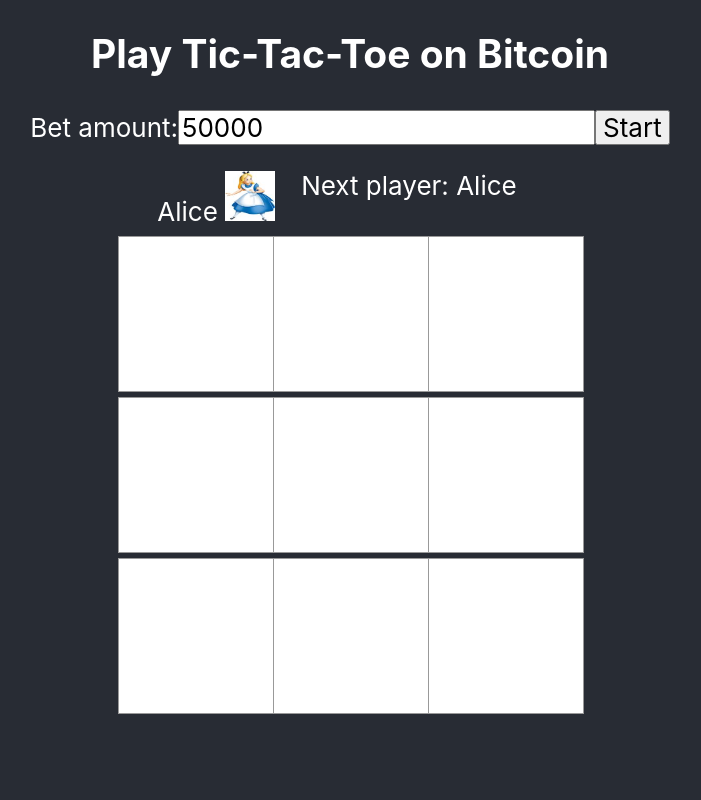
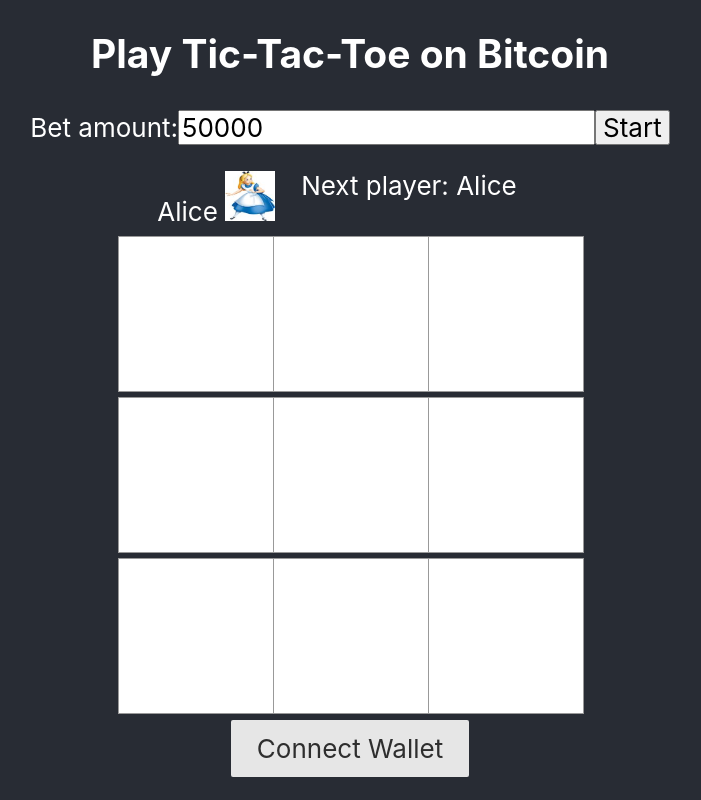
Before and after one commit to sCrypt-Inc/tic-tac-toe, a React (Create React App) app: page / in a window 1280 px wide. Shown: the whole page, without its empty margins (290-991 px from the left). Built offline with nearby package versions, Linux system fonts and the light colour scheme; what scrypt-ts would draw is missing.

Commit message:
add sensiletLogin

```diff
--- a/src/App.tsx
+++ b/src/App.tsx
@@ -1,8 +1,8 @@
 import "./App.css";
 import Game from "./Game";
-import React, { useState, useEffect } from "react";
+import React, { useState, useEffect, useRef } from "react";
 import TitleBar from "./TitleBar";
-
+import { WhatsonchainProvider, bsv, SensiletSigner } from "scrypt-ts";
 const initialGameData = {
   amount: 0,
   name: "tic-tac-toe",
@@ -20,8 +20,18 @@
 function App() {
 
   const [gameData, setGameData] = useState(initialGameData);
+  const [isConnected, setConnected] = useState(false);
+  const [balance, setBalance] = useState(0);
+  const signerRef = useRef<SensiletSigner>();
+
 
   const startGame = async (amount: number) => {
+
+    if (!isConnected) {
+      alert("Peleas connect wallet first.")
+      return
+    }
+
     setGameData(Object.assign({}, gameData, {
       start: true
     }))
@@ -30,6 +40,26 @@
   const cancelGame = async () => {
     setGameData(Object.assign({}, gameData, initialGameData))
   };
+
+  const sensiletLogin = async () => {
+    try {
+      const provider = new WhatsonchainProvider(bsv.Networks.testnet);
+      const signer = new SensiletSigner(provider);
+
+      signerRef.current = signer;
+      await signer.getConnectedTarget();
+      setConnected(true);
+
+
+      signer.getBalance().then(balance => {
+        setBalance(balance.confirmed + balance.unconfirmed)
+      })
+    } catch (error) {
+      console.error("sensiletLogin failed", error);
+      alert("sensiletLogin failed")
+    }
+  };
+
 
   return (
     <div className="App">
@@ -40,8 +70,19 @@
           onCancel={cancelGame}
           started={gameData.start}
         />
-        <Game gameData={gameData} setGameData={setGameData}/>
+        <Game gameData={gameData} setGameData={setGameData} />
 
+        {
+          isConnected ?
+            <label>Balance: {balance} <span> (satoshis)</span></label>
+            :
+            <button
+              className="pure-button button-large sensilet"
+              onClick={sensiletLogin}
+            >
+              Connect Wallet
+            </button>
+        }
       </header>
     </div>
   );
```
